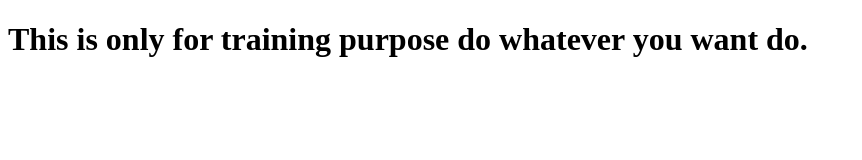
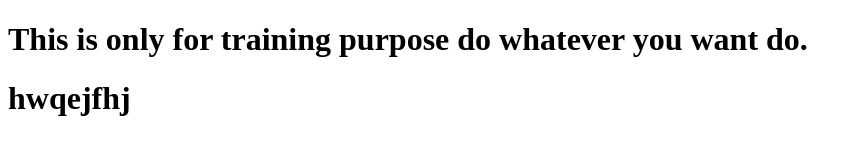
Before and after one commit to shivamcogoport/Testing-Repo, a plain HTML site: page index.html in a window 1280 px wide. Shown: the whole page, without its empty margins (0-862 px from the left). Drawn offline with Linux system fonts and the light colour scheme.

Commit message:
changes in index.html

```diff
--- a/index.html
+++ b/index.html
@@ -8,5 +8,6 @@
 </head>
 <body>
     <h1>This is only for training purpose do whatever you want do.</h1>
+    <h1>hwqejfhj</h1>
 </body>
 </html>
```
